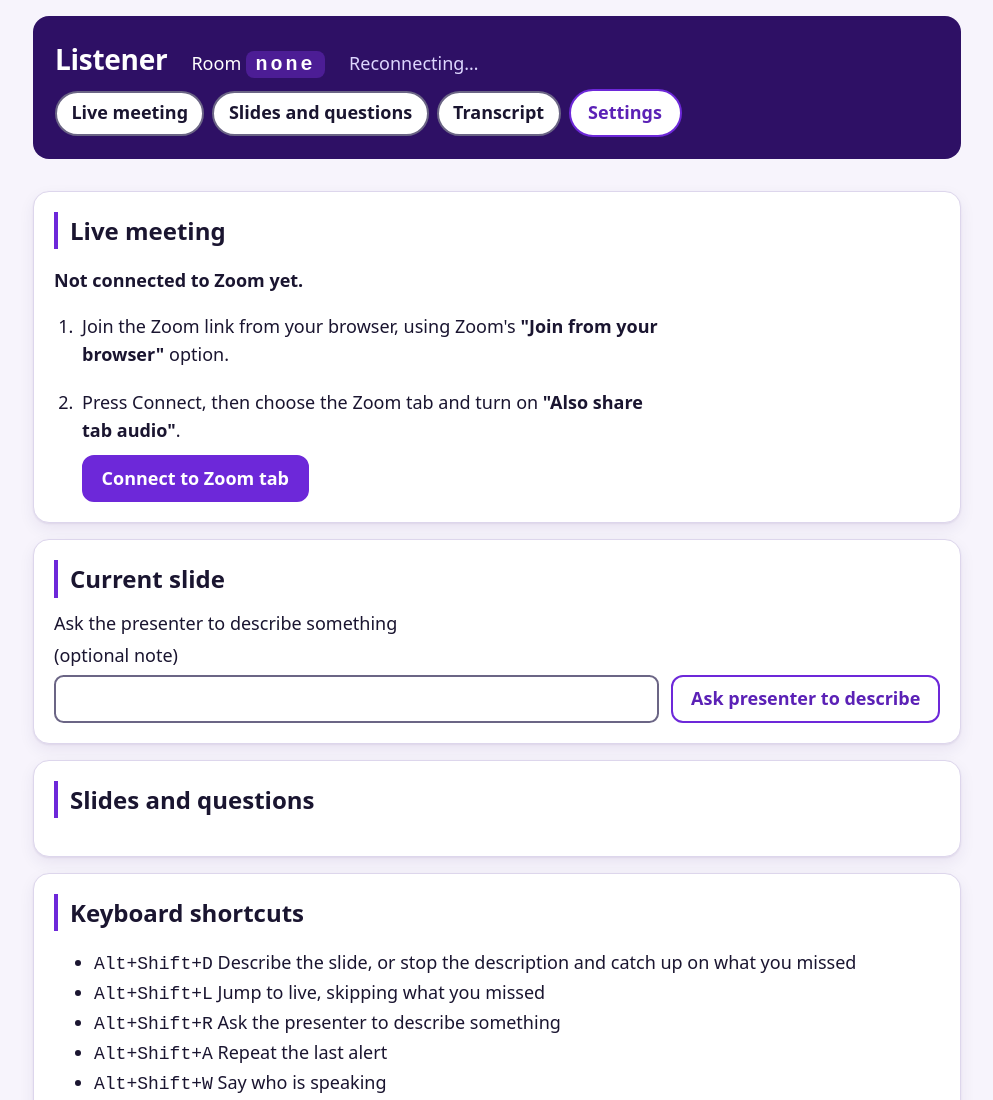
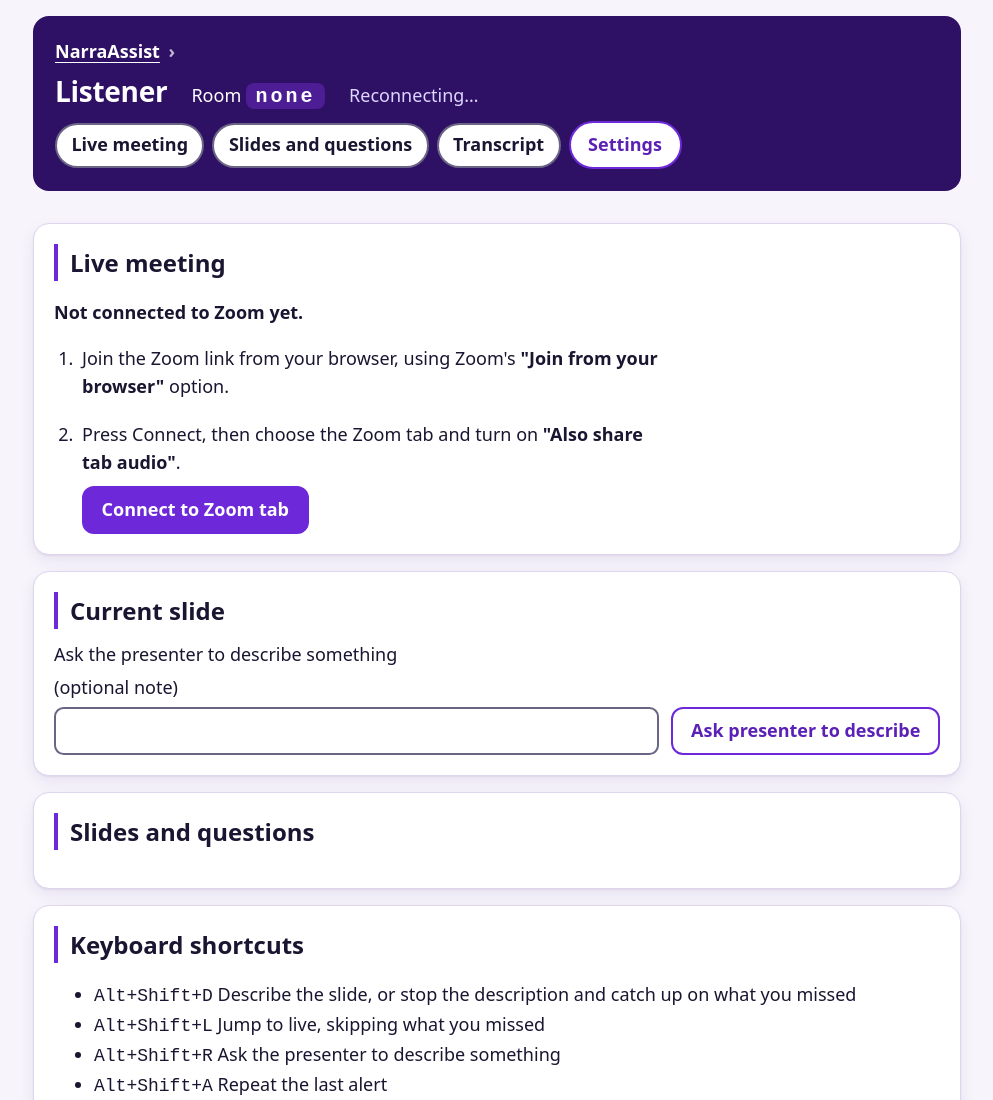
Before and after one commit to shergina/NarraAssist, a website: page public/listener.html in a window 1280 px wide. Shown: the top 1100 px of the page, without its empty margins (143-1136 px from the left). Drawn offline with Linux system fonts and the light colour scheme.

Commit message:
Home link in both page headers (NarraAssist › page); leave warning on the listener page while connected

```diff
--- a/public/css/styles.css
+++ b/public/css/styles.css
@@ -258,3 +258,8 @@ dialog::backdrop { background: rgb(0 0 0 / 65%); }
 .field-row > label { display: flex; flex-direction: column; gap: 0.3rem; flex: 1 1 16rem; min-width: 0; }
 .field-row > label > input { width: 100%; min-height: 2.75rem; }
 .field-row > button { min-height: 2.75rem; }
+
+/* Breadcrumb in the page header: the product name links home. */
+.crumb { flex: 1 0 100%; margin: 0 0 -0.25rem; font-weight: 600; }
+.crumb a { color: inherit; text-decoration: underline; text-underline-offset: 0.2em; border-radius: 0.25rem; }
+.crumb span { opacity: 0.7; margin-left: 0.25rem; }
--- a/public/js/listener.js
+++ b/public/js/listener.js
@@ -12,6 +12,10 @@ import { Speaker, announce } from "./speech.js";
 applyDisplaySettings();
 
 const room = roomCode();
+
+window.addEventListener("beforeunload", (e) => {
+  if (state.capture) e.preventDefault(); // Chrome shows its own "Leave site?" prompt
+});
 const speaker = new Speaker();
 const state = {
   slide: null,
--- a/public/listener.html
+++ b/public/listener.html
@@ -12,6 +12,7 @@
   <div id="sr-alert" class="sr-only" role="alert" aria-live="assertive"></div>
 
   <header>
+    <p class="crumb"><a href="/" aria-label="NarraAssist home">NarraAssist</a> <span aria-hidden="true">›</span></p>
     <h1>Listener</h1>
     <span>Room <code class="room" id="room"></code></span>
     <span id="conn" class="muted" aria-live="off">Connecting…</span>
```
Also changed, not shown: public/presenter.html (+1 -0 lines).
